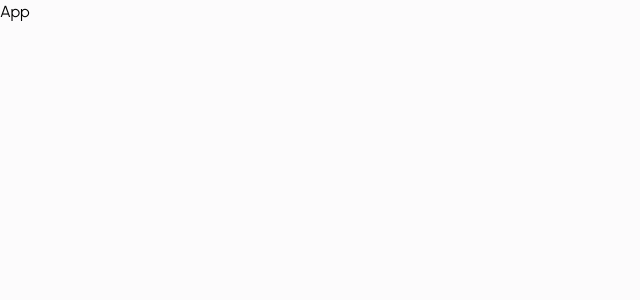
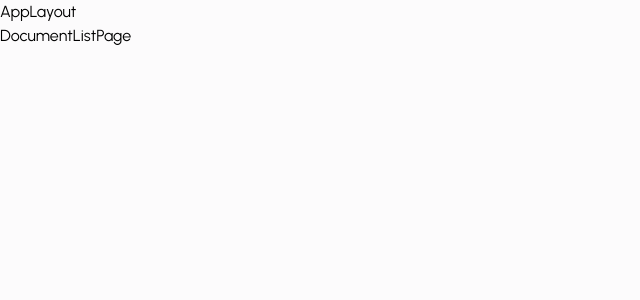
Before and after one commit to sulkysulker/learning-assistant, a React (Vite) app in the folder frontend/learning-assistant/: page /documents in a window 1280 px wide. Shown: the top 300 px of the page, without its empty margins (0-640 px from the left). Built offline with nearby package versions, Linux system fonts and the light colour scheme.

Commit message:
some more setup and added jsconfig file

```diff
--- a/frontend/learning-assistant/src/App.jsx
+++ b/frontend/learning-assistant/src/App.jsx
@@ -1,9 +1,56 @@
 import React from 'react'
+import {BrowserRouter as Router,Routes,Route,Navigate} from 'react-router-dom'
+import LoginPage from './pages/Auth/LoginPage';
+import RegisterPage from './pages/Auth/RegisterPage';
+import NotFoundPage from './pages/NotFoundPage';
+import ProtectedRoute from './components/auth/ProtectedRoute';
+import DashboardPage from './pages/Dashboard/DashboardPage';
+import DocumentListPage from './pages/Documents/DocumentListPage';
+import DocumentDetailPage from './pages/Documents/DocumentDetailPage';
+import FlashcardsListPage from './pages/Flashcards/FlashcardsListPage';
+import FlashcardPage from './pages/Flashcards/FlashcardPage';
+import QuizTakePage from './pages/Quizzes/QuizTakePage';
+import QuizResultPage from './pages/Quizzes/QuizResultPage';
+import ProfilePage from './pages/Profile/ProfilePage';
 
 const App = () => {
+  const isAuthenticated = false
+  const loading = false
+
+  if (loading) {
+    return (
+      <div className="flex items-center justify-center h-screen">
+        <p>Loading...</p>
+      </div>
+    );
+  }
+
   return (
-    <div>App</div>
-  )
+    <Router>
+      <Routes>
+        <Route
+          path="/"
+          element={isAuthenticated ? <Navigate to="/dashboard" replace /> : <Navigate to="/login" replace />}
+        />
+        <Route path="/login" element={<LoginPage />} />
+        <Route path="/register" element={<RegisterPage />} />
+
+        {/* Protected Routes */}
+        <Route element={<ProtectedRoute />}>
+          <Route path="/dashboard" element={<DashboardPage />} />
+          <Route path="/documents" element={<DocumentListPage />} />
+          <Route path="/documents/:id" element={<DocumentDetailPage />} />
+          <Route path="/flashcards" element={<FlashcardsListPage />} />
+          <Route path="/documents/:id/flashcards" element={<FlashcardPage />} />
+          <Route path="/quizzes/:quizId" element={<QuizTakePage />} />
+          <Route path="/quizzes/:quizId/results" element={<QuizResultPage />} />
+          <Route path="/profile" element={<ProfilePage />} />
+        </Route>
+
+        <Route path="*" element={<NotFoundPage />} />
+      </Routes>
+    </Router>
+  );
 }
 
-export default App
+export default App;
--- /dev/null
+++ b/frontend/learning-assistant/src/components/auth/ProtectedRoute.jsx
@@ -0,0 +1,20 @@
+import React from 'react'
+import AppLayout from '../layout/AppLayout';
+import { Navigate, Outlet } from 'react-router-dom';
+
+const ProtectedRoute = () => {
+  const isAuthenticated = true
+  const loading = false
+
+  if(loading){
+    return <div>Loading...</div>;
+  }
+
+  return isAuthenticated ? (
+    <AppLayout>
+      <Outlet></Outlet>
+    </AppLayout>
+  ) : <Navigate to='/login' replace></Navigate>
+}
+
+export default ProtectedRoute
--- /dev/null
+++ b/frontend/learning-assistant/src/components/layout/AppLayout.jsx
@@ -0,0 +1,12 @@
+import React from 'react'
+
+const AppLayout = ({ children }) => {
+  return (
+    <div>
+      <div>AppLayout</div>
+      {children}
+    </div>
+  )
+}
+
+export default AppLayout
```
Also changed, not shown: frontend/learning-assistant/jsconfig.json (added, +18 -0 lines).
